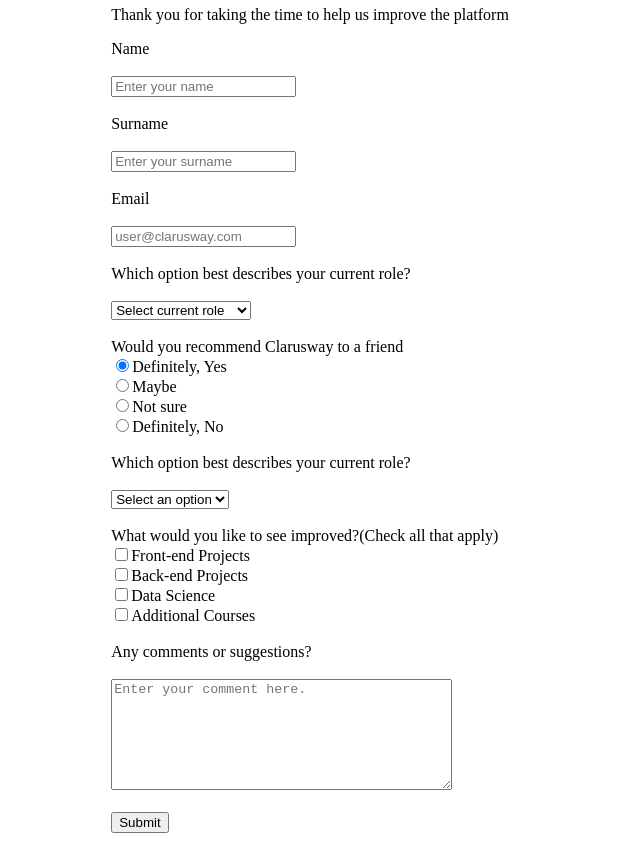
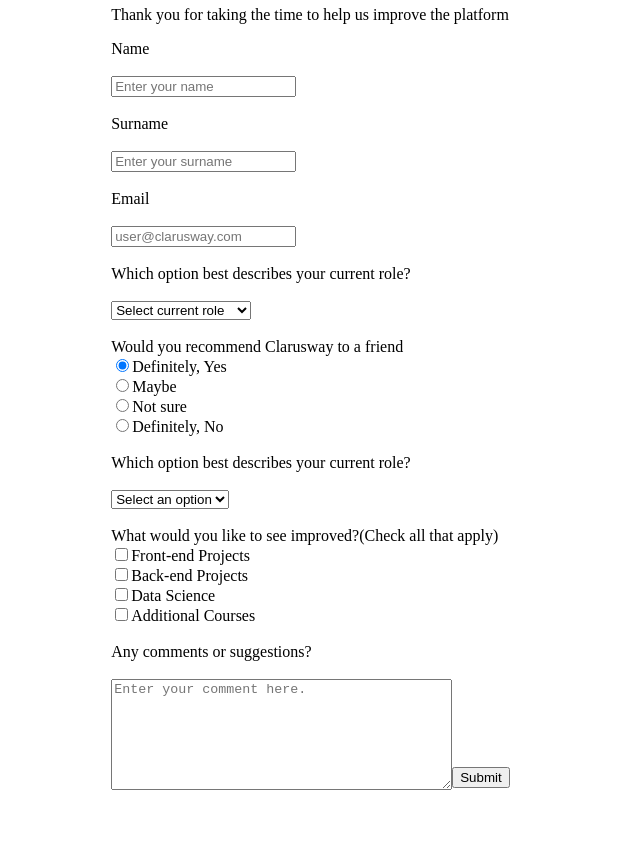
Before and after one commit to E2050-FARUK/assignments2, a plain HTML site: page index.html in a window 1280 px wide. Shown: the part 95-936 px from the top of the page, without its empty margins (276-916 px from the left). After the commit the page ends 891 px from the top, so only its background shows below. Drawn offline with Linux system fonts and the light colour scheme.

Commit message:
index.html ve css dosyayı update edildi

```diff
--- a/CW_Survey_Form.css
+++ b/CW_Survey_Form.css
@@ -9,5 +9,10 @@
 
 textarea {
     overflow-y: scroll;
+    float: left;
 
 }
+
+#submit {
+    margin-top: 3.3rem;
+}
--- a/index.html
+++ b/index.html
@@ -33,10 +33,10 @@
         </select><br><br>
 
         Would you recommend Clarusway to a friend<br>
-        <input type="radio" name="recommend" value="definitely,yes" checked>Definitely, Yes<br>
-        <input type="radio" name="recommend" value="maybe">Maybe<br>
-        <input type="radio" name="recommend" value="not sure">Not sure<br>
-        <input type="radio" name="recommend" value="definitely,no">Definitely, No<br><br>
+        <label><input type="radio" name="recommend" value="definitely,yes" checked>Definitely, Yes</label><br>
+        <label><input type="radio" name="recommend" value="maybe">Maybe</label><br>
+        <label><input type="radio" name="recommend" value="not sure">Not sure</label><br>
+        <label><input type="radio" name="recommend" value="definitely,no">Definitely, No</label><br><br>
 
         <label for="favfeature"> Which option best describes your current role?</label><br><br>
         <select id="favfeature" class="box" name="favfeature">
@@ -47,10 +47,10 @@
         </select><br><br>
 
         What would you like to see improved?(Check all that apply)<br>
-        <input type="checkbox" name="improve" value="Front-end Projects">Front-end Projects<br>
-        <input type="checkbox" name="improve" value="Back-end Projects">Back-end Projects<br>
-        <input type="checkbox" name="improve" value="Data Science" >Data Science<br>
-        <input type="checkbox" name="improve" value="Additional Courses" >Additional Courses<br><br>
+        <label><input type="checkbox" name="improve" value="Front-end Projects">Front-end Projects</label><br>
+        <label><input type="checkbox" name="improve" value="Back-end Projects">Back-end Projects</label><br>
+        <label><input type="checkbox" name="improve" value="Data Science" >Data Science</label><br>
+        <label><input type="checkbox" name="improve" value="Additional Courses" >Additional Courses</label><br><br>
 
         <label for="fback"> Any comments or suggestions?</label><br><br>
         <textarea id="fback" name="feedback" cols="40" rows="7" placeholder="Enter your comment here."></textarea><br><br>
```
